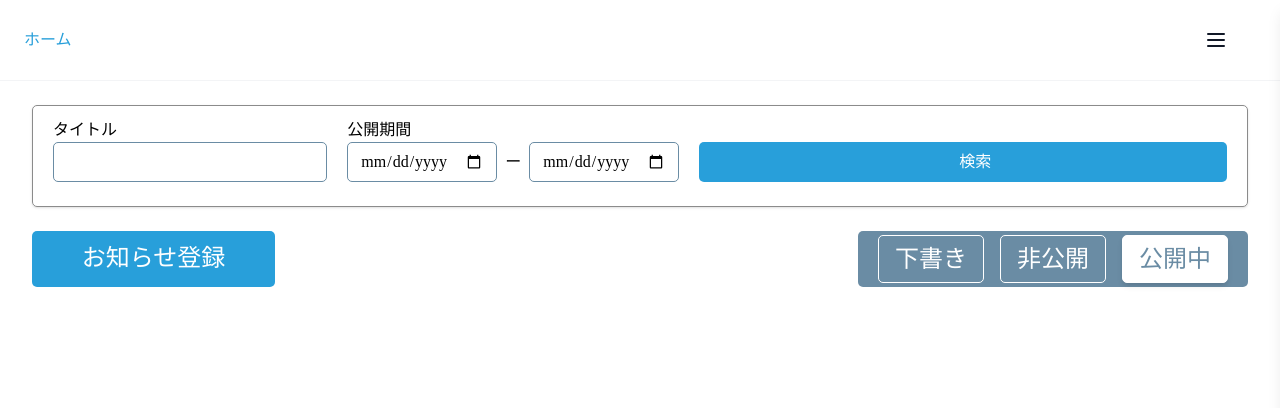
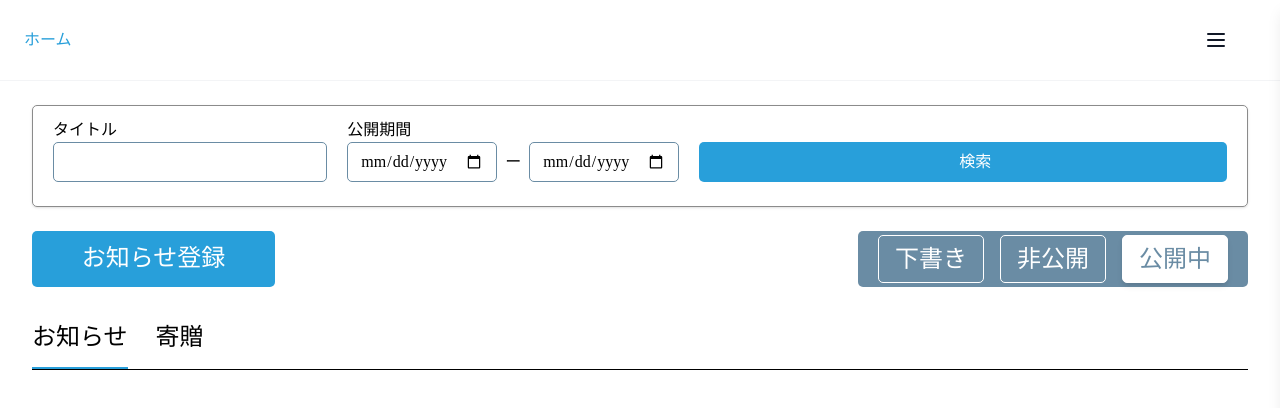
Before and after one commit to PlasticPlactice/graduationwork-group-elephant, a Next.js app: page /admin/notice in a window 1280 px wide. Shown: the top 408 px of the page. Built offline with nearby package versions, Linux system fonts and the light colour scheme; some icons are missing.

Commit message:
お知らせ画面のお知らせ・寄贈タブ作成

```diff
--- a/app/(admin)/admin/notice/page.tsx
+++ b/app/(admin)/admin/notice/page.tsx
@@ -83,6 +83,16 @@ export default function Page() {
                     })}
                 </div>
             </div>
+
+            <div>
+                {/*---------------------------
+                お知らせ・寄贈タブ
+               ---------------------------*/}
+                <div className="tab border-b flex mx-8 mt-8">
+                    <p className="notice-tab mr-7 border-b-2 pb-3">お知らせ</p>
+                    <p className="">寄贈</p>
+                </div>
+            </div>
         </main>
     );
 }
--- a/app/(admin)/admin/notice/style.css
+++ b/app/(admin)/admin/notice/style.css
@@ -70,3 +70,10 @@
   color: var(--color-main);
   border: 1px solid var(--color-main); /* 枠線をつけてみる */
 }
+
+.tab{
+  font-size: var(--page-padding-lg);
+}
+.notice-tab{
+  border-color:var(--color-main);
+}
```
